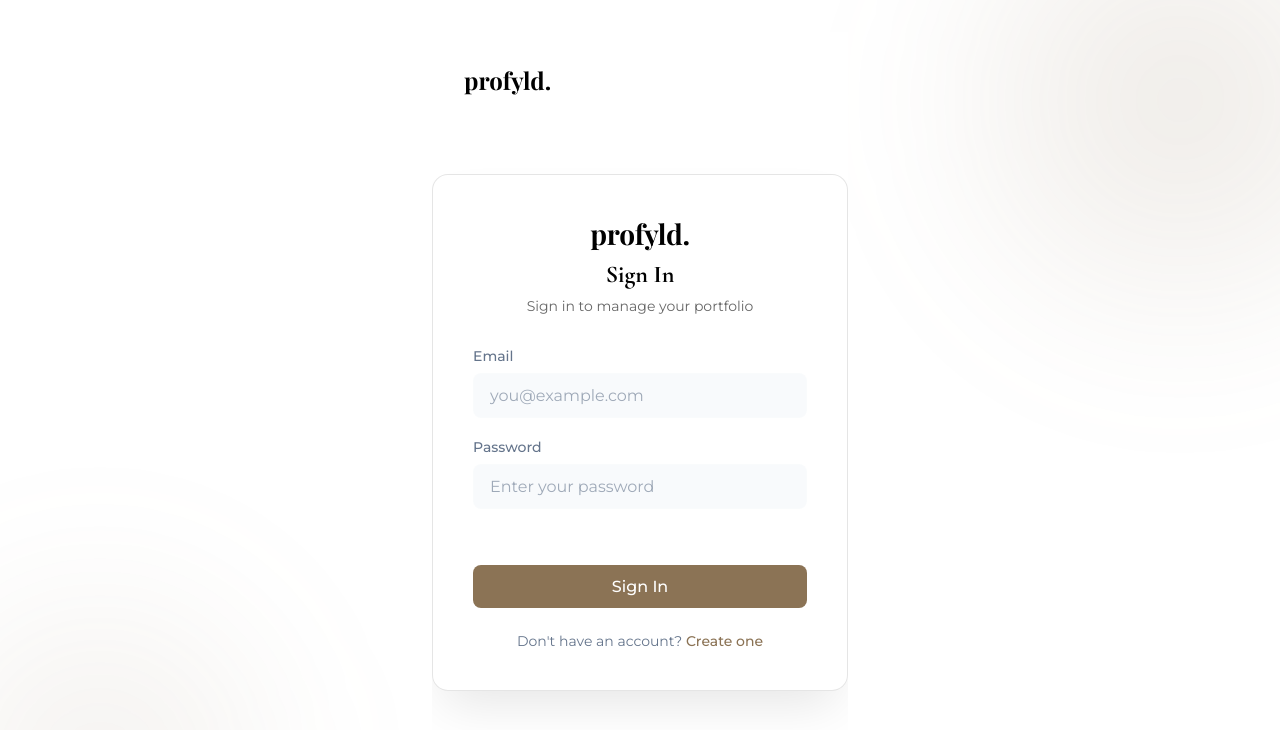
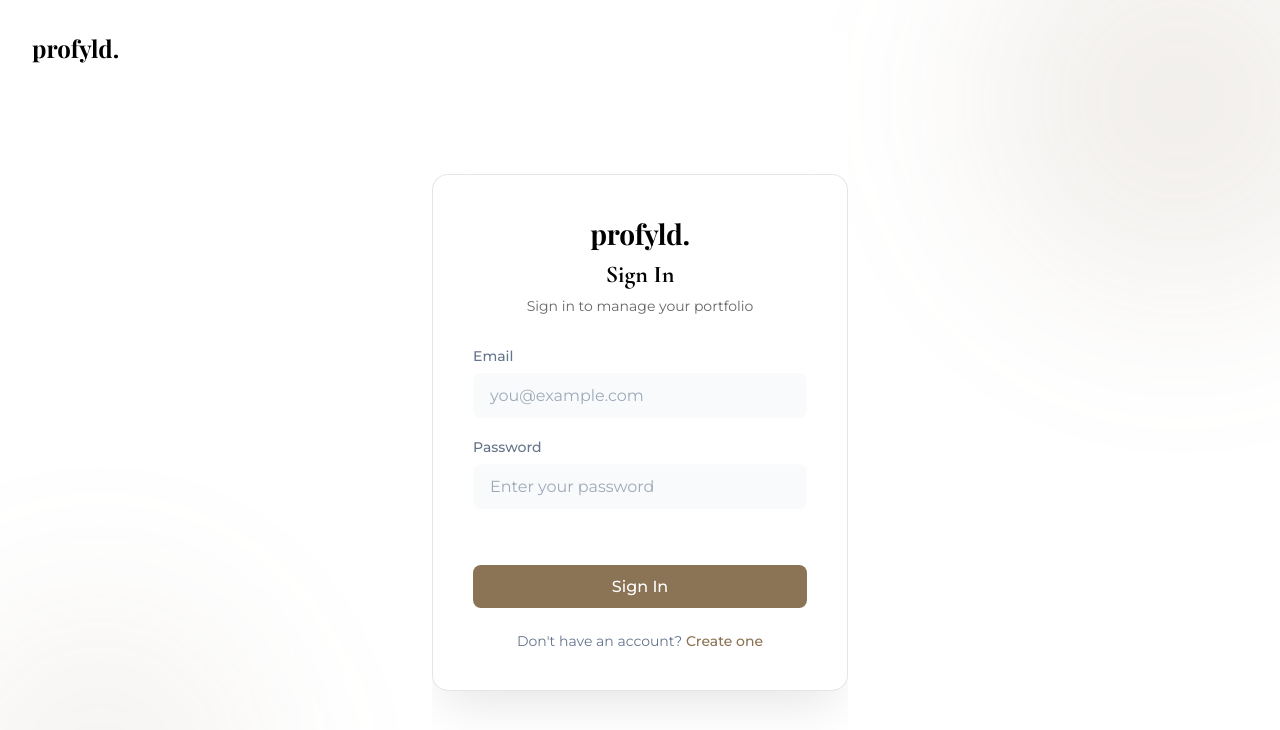
Before and after one commit to vk1010101/profyld, a Next.js app: page /login in a window 1280 px wide. Shown: the top 730 px of the page. Built offline with nearby package versions, Linux system fonts and the light colour scheme; no server answers.

Commit message:
Fix: Use Fixed Positioning for Login Page Logo

```diff
--- a/src/app/(auth)/login/page.js
+++ b/src/app/(auth)/login/page.js
@@ -79,7 +79,7 @@ export default function LoginPage() {
 
   return (
     <div className={styles.authContainer}>
-      <div style={{ position: 'absolute', top: '2rem', left: '2rem', zIndex: 20 }}>
+      <div style={{ position: 'fixed', top: '2rem', left: '2rem', zIndex: 20 }}>
         <Link href="/" style={{
           fontFamily: 'var(--font-playfair), "Playfair Display", serif',
           fontSize: '1.5rem',
```
